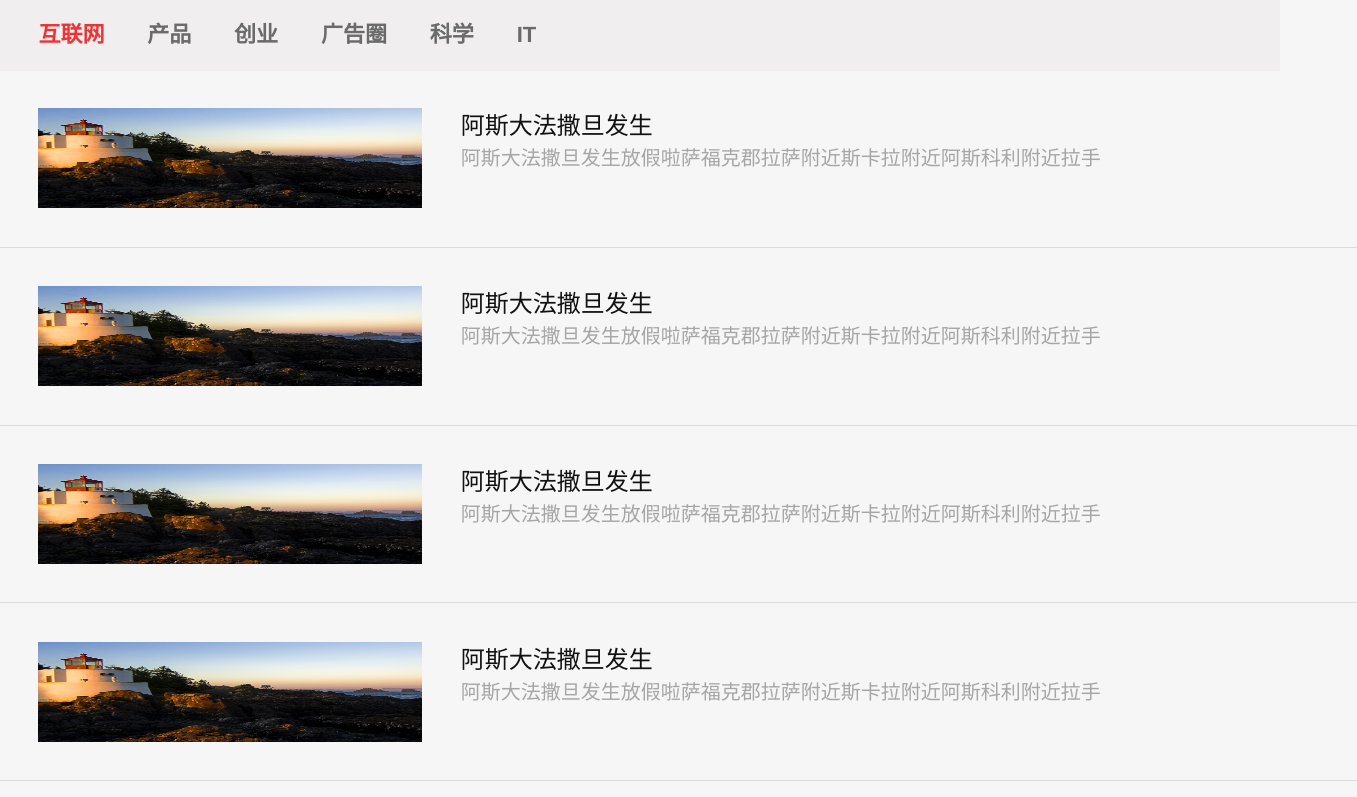
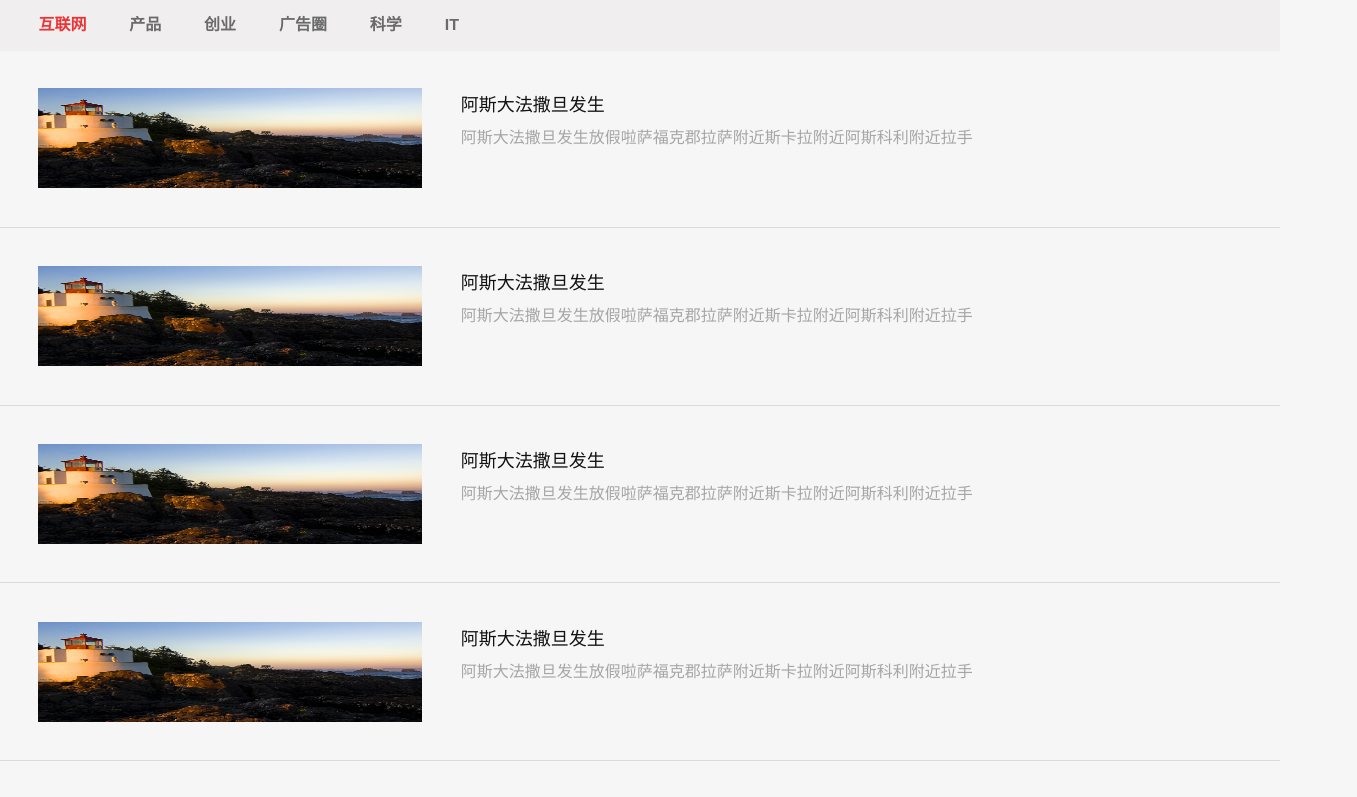
Before and after one commit to wulanyyc/mobile, a plain HTML site: page menu.html in a window 1280 px wide. Shown: the top 797 px of the page, 1357 px wide, since content can reach past the window. Drawn offline with Linux system fonts and the light colour scheme.

Commit message:
样式调整

```diff
--- a/menu.html
+++ b/menu.html
@@ -21,7 +21,7 @@
         top:0;
         left:0;
         width:100%;
-        height:70px;
+        height:50px;
         background-color:#f0eeee;
         filter:alpha(opacity:90);
         opacity:0.9;
@@ -30,14 +30,15 @@
 
     li{
         display:inline-block;
-        line-height:70px;
-        font-size:22px;
+        line-height:50px;
+        font-size:16px;
         color:#5c5c5c;
         font-weight:600;
         cursor:pointer;
         text-align:center;
         padding-left:3%;
         opacity:1;
+        overflow:hidden;
     }
 
     li.active{
@@ -45,7 +46,8 @@
     }
 
     #content{
-        margin-top:70px;
+        margin-top:50px;
+        overflow:hidden;
     }
 
     .item{
@@ -72,7 +74,7 @@
 
     .title{
         color:#121212;
-        font-size:24px;
+        font-size:18px;
         line-height:35px;
         height:35px;
         overflow:hidden;
@@ -80,7 +82,7 @@
 
     .desc{
         color:#a6a6a6;
-        font-size:20px;
+        font-size:16px;
         line-height:30px;
         height:60px;
         overflow:hidden;
```
